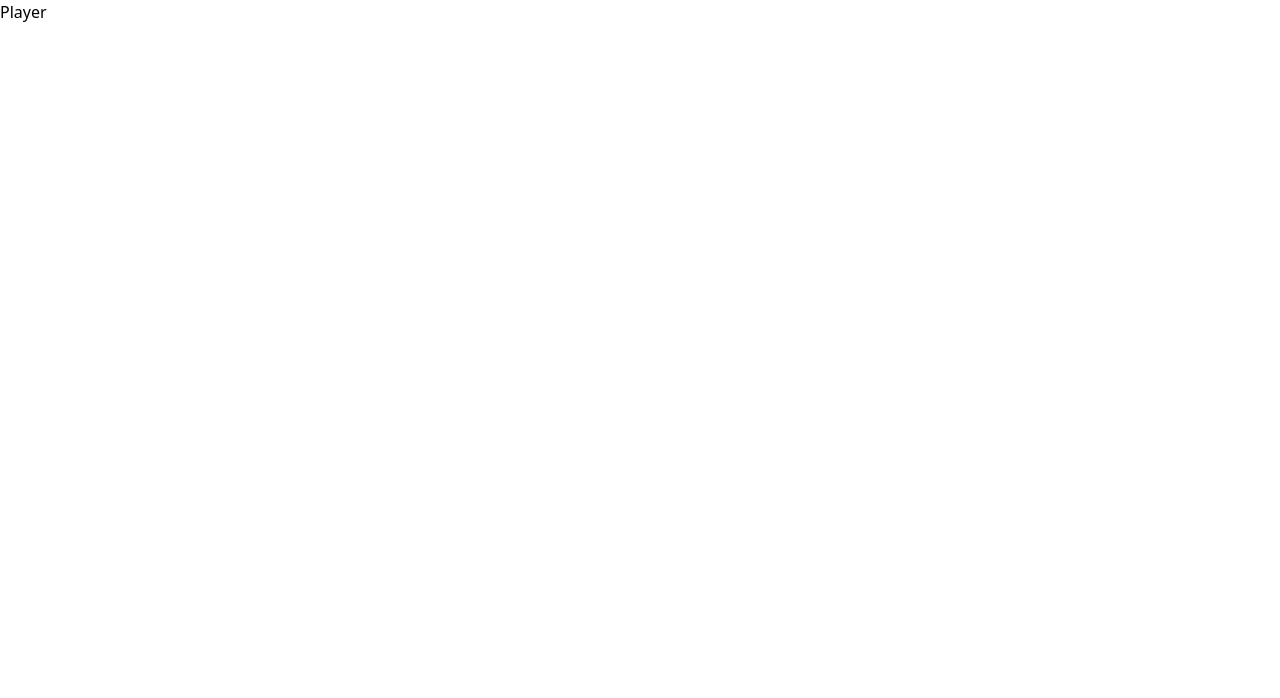
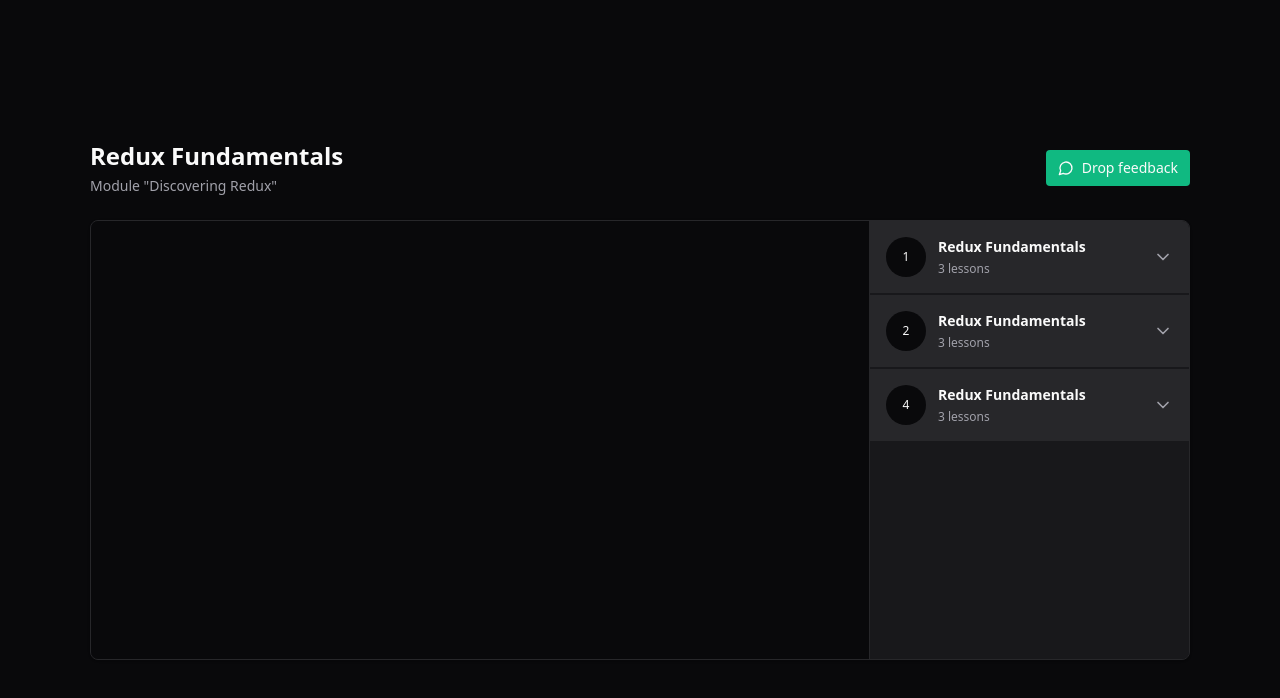
Before and after one commit to GabrielMartinsss/react-redux-zustand, a React (Vite) app: page / in a window 1280 px wide. Shown: the top 698 px of the page. Built offline with nearby package versions, Linux system fonts and the light colour scheme.

Commit message:
feat: add interface

```diff
--- a/package.json
+++ b/package.json
@@ -10,9 +10,12 @@
     "preview": "vite preview"
   },
   "dependencies": {
+    "@radix-ui/react-collapsible": "^1.0.3",
     "@reduxjs/toolkit": "^2.1.0",
+    "lucide-react": "^0.316.0",
     "react": "^18.2.0",
     "react-dom": "^18.2.0",
+    "react-player": "^2.15.0",
     "react-redux": "^9.1.0"
   },
   "devDependencies": {
@@ -26,6 +29,7 @@
     "eslint-plugin-react-hooks": "^4.6.0",
     "eslint-plugin-react-refresh": "^0.4.5",
     "postcss": "^8.4.33",
+    "tailwind-scrollbar": "^3.1.0",
     "tailwindcss": "^3.4.1",
     "typescript": "^5.2.2",
     "vite": "^5.0.8"
--- /dev/null
+++ b/src/components/header.tsx
@@ -0,0 +1,10 @@
+export interface HeaderProps {}
+
+export function Header(props: HeaderProps) {
+  return (
+    <div className="flex flex-col gap-1">
+      <h1 className="text-2xl font-bold">Redux Fundamentals</h1>
+      <span className="text-sm text-zinc-400">Module "Discovering Redux"</span>
+    </div>
+  )
+}
--- /dev/null
+++ b/src/components/lesson.tsx
@@ -0,0 +1,16 @@
+import { Video } from "lucide-react";
+
+export interface LessonProps {
+  title: string
+  duration: string
+}
+
+export function Lesson({ title, duration }: LessonProps) {
+  return (
+    <button className="flex items-center gap-3 text-sm text-zinc-400">
+      <Video className="size-4" />
+      <span>{title}</span>
+      <span className="ml-auto font-mono text-xs text-zinc-500">{duration}</span>
+    </button>
+  )
+}
--- /dev/null
+++ b/src/components/module.tsx
@@ -0,0 +1,37 @@
+import * as Collapsible from "@radix-ui/react-collapsible";
+
+import { ChevronDown } from "lucide-react";
+import { Lesson } from "./lesson";
+
+export interface ModuleProps {
+  moduleIndex: number
+  title: string
+  amountOfLessons: number
+}
+
+export function Module({ moduleIndex ,title, amountOfLessons }: ModuleProps) {
+  return (
+    <Collapsible.Root className="group">
+      <Collapsible.Trigger className="flex w-full items-center gap-3 bg-zinc-800 p-4">
+        <div className="flex size-10 rounded-full items-center justify-center bg-zinc-950 text-xs">
+          {moduleIndex + 1}
+        </div>
+
+        <div className="flex flex-col gap-1 text-left">
+          <strong className="text-sm">{title}</strong>
+          <span className="text-xs text-zinc-400">{amountOfLessons} lessons</span>
+        </div>
+
+        <ChevronDown className="size-5 ml-auto text-zinc-400 group-data-[state=open]:rotate-180 transition-transform" />
+      </Collapsible.Trigger>
+
+      <Collapsible.Content>
+        <nav className="relative flex flex-col gap-4 p-6">
+          <Lesson title="Redux fundamentals" duration="09:13" />
+          <Lesson title="Redux fundamentals" duration="09:13" />
+          <Lesson title="Redux fundamentals" duration="09:13" />
+        </nav>
+      </Collapsible.Content>
+    </Collapsible.Root>
+  )
+}
--- /dev/null
+++ b/src/components/video.tsx
@@ -0,0 +1,18 @@
+import ReactPlayer from "react-player";
+
+export interface VideoProps {
+  url: string
+}
+
+export function Video({ url }: VideoProps) {
+  return (
+    <div className="w-full bg-zinc-950 aspect-video">
+      <ReactPlayer
+        width="100%"
+        height="100%"
+        controls
+        url={url}
+      />
+    </div>
+  )
+}
--- a/src/pages/player.tsx
+++ b/src/pages/player.tsx
@@ -1,3 +1,33 @@
+import { MessageCircle } from "lucide-react";
+import { Header } from "../components/header";
+import { Video } from "../components/video";
+import { Module } from "../components/module";
+
 export function Player(){
-  return <div>Player</div>
+  return (
+    <div className="h-screen bg-zinc-950 text-zinc-50 flex justify-center items-center">
+      <div className="flex w-[68.75rem] flex-col gap-6">
+        <div className="flex justify-between items-center">
+          <Header />
+
+          <button className="flex items-center gap-2 rounded bg-emerald-500 px-3 py-2 text-sm font-medium hover:bg-emerald-600">
+            <MessageCircle className="size-4" />
+            Drop feedback
+          </button>
+        </div>
+
+        <main className="relative flex overflow-hidden rounded-lg border border-zinc-800 bg-zinc-900 shadow pr-80">
+          <div className="flex-1">
+            <Video url="https://www.youtube.com/watch?v=Jai8w6K_GnY" />
+          </div>
+
+          <aside className="w-80 absolute top-0 bottom-0 right-0 border-l divide-y-2 divide-zinc-900 border-zinc-800 bg-zinc-900 overflow-y-scroll scrollbar-thin scrollbar-track-zinc-950 scrollbar-thumb-zinc-800">
+            <Module moduleIndex={0} title="Redux Fundamentals" amountOfLessons={3}  />
+            <Module moduleIndex={1} title="Redux Fundamentals" amountOfLessons={3}  />
+            <Module moduleIndex={3} title="Redux Fundamentals" amountOfLessons={3}  />
+          </aside>
+        </main>
+      </div>
+    </div>
+  )
 }
--- a/src/styles/global.css
+++ b/src/styles/global.css
@@ -1,3 +1,7 @@
 @tailwind base;
 @tailwind components;
 @tailwind utilities;
+
+body {
+  -webkit-font-smoothing: antialiased;
+}
--- a/tailwind.config.js
+++ b/tailwind.config.js
@@ -6,5 +6,7 @@
   theme: {
     extend: {},
   },
-  plugins: [],
+  plugins: [
+    require('tailwind-scrollbar')
+  ],
 }
```
Also changed, not shown: .eslintrc.cjs (deleted), 1 other file (tests, documents, lock files or other folders).
